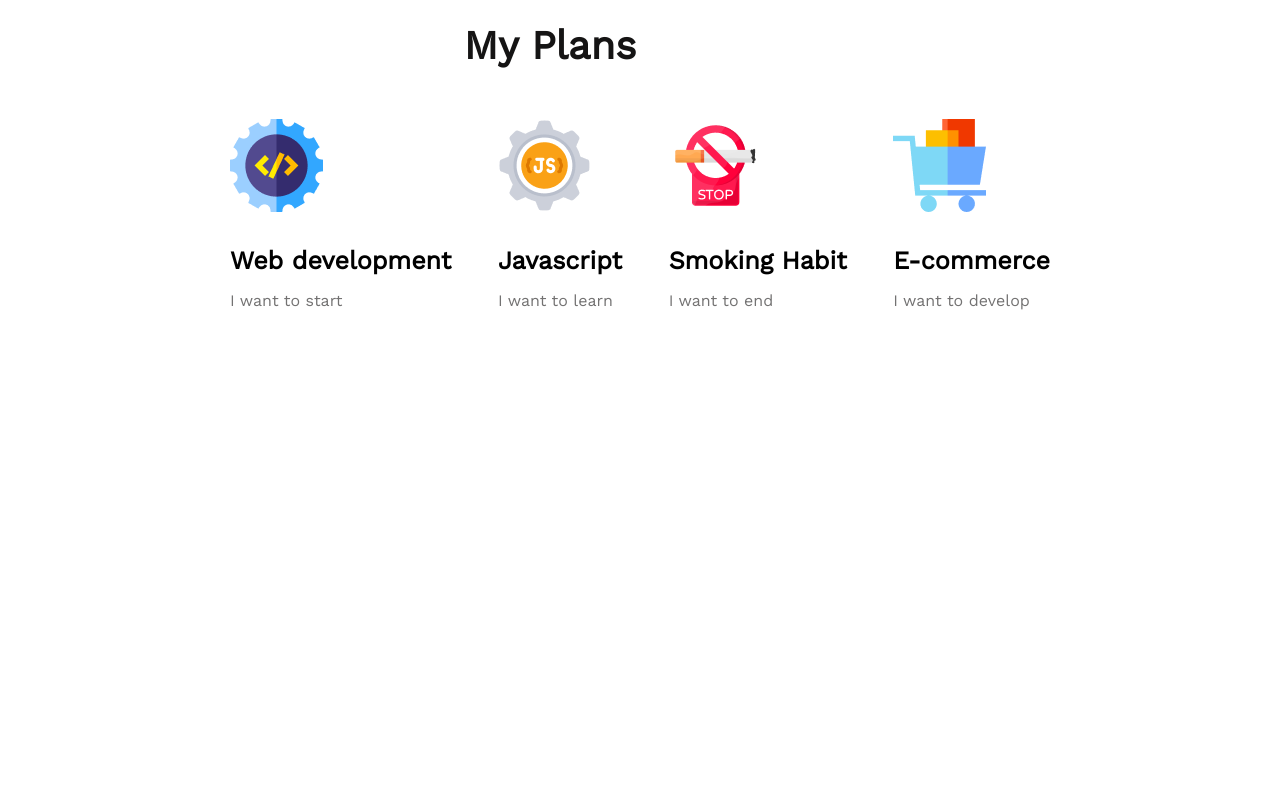
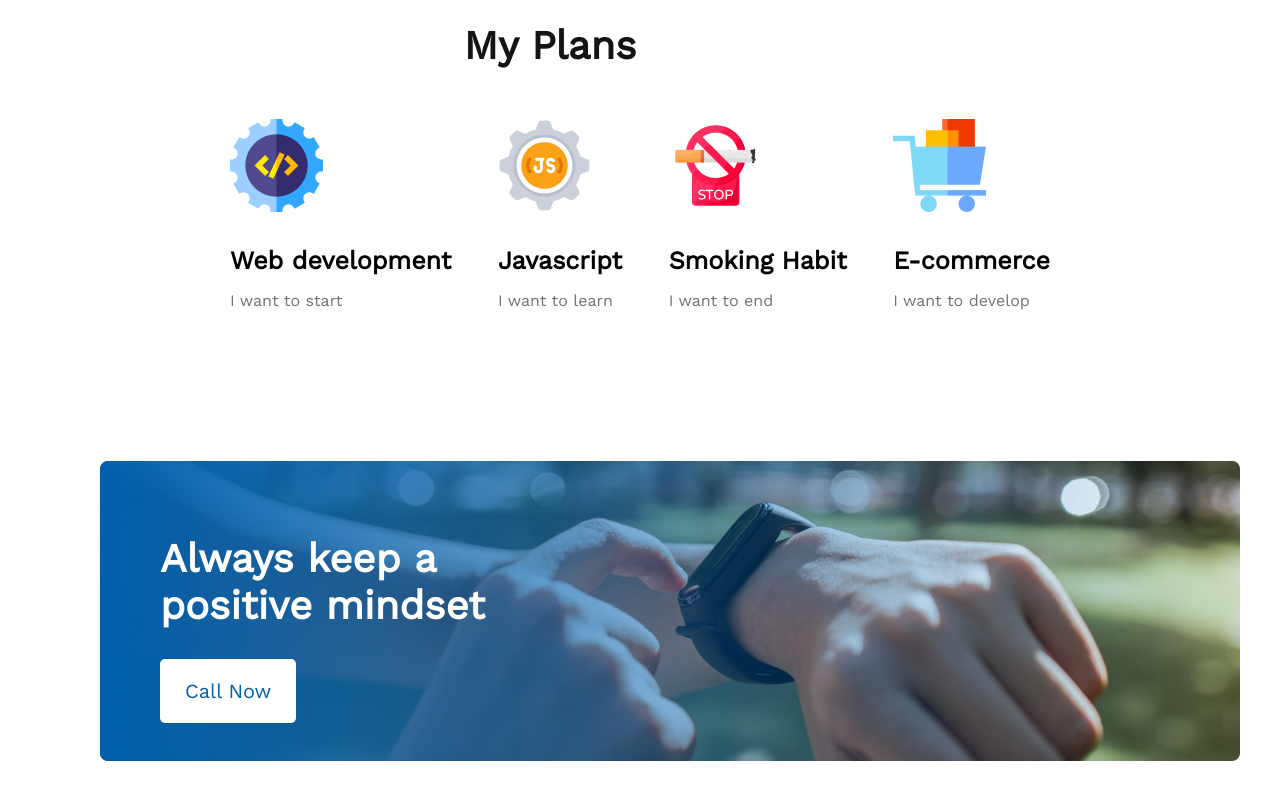
Before and after one commit to acchayon/assignment, a plain HTML site: page index.html in a window 1280 px wide. Shown: the part 1556-2356 px from the top of the page. Before the commit the page ends 1916 px from the top, so only its background shows below. Drawn offline with nearby package versions, Linux system fonts and the light colour scheme; a web font is replaced by a local one.

Commit message:
added linear section

```diff
--- a/index.html
+++ b/index.html
@@ -97,6 +97,15 @@
                 </div>
             </div>
         </section>
+
+        <!-- linear gradient area section -->
+        <section class="gradient-area">
+            <div class="linear">
+                <img src="images/gradient1.png" alt="">
+                <h2 class="linear-title">Always keep a positive mindset</h2>
+                <button class="btn-primary">Call Now</button>
+            </div>
+        </section>
     </main>
 
 </body>
--- a/styles/assignment.css
+++ b/styles/assignment.css
@@ -81,3 +81,25 @@
     margin-top: 16px;
     color: #737272;
 }
+
+/* linear gradient area design */
+.gradient-area{
+    margin: 150px 100px;
+}
+.linear img{
+    background-image: url(../images/watch.png);
+    background-repeat: no-repeat;
+    background-size: cover;
+}
+.linear h2{
+    margin-top: -230px;
+    margin-right: 600px;
+    padding-left: 60px;
+    font-weight: 700;
+    font-size: 40px;
+    color: white;
+}
+.btn-primary{
+    margin-left: 60px;
+    margin-top: 30px;
+}
```
